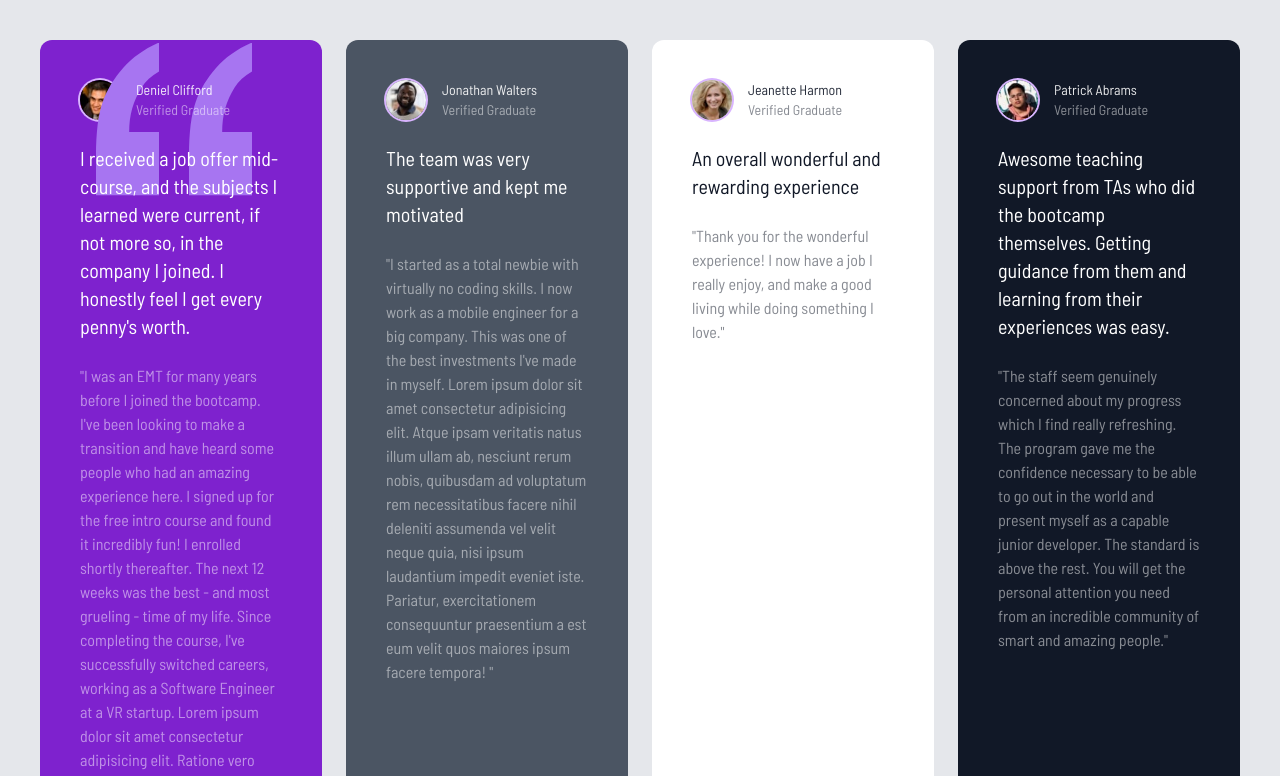
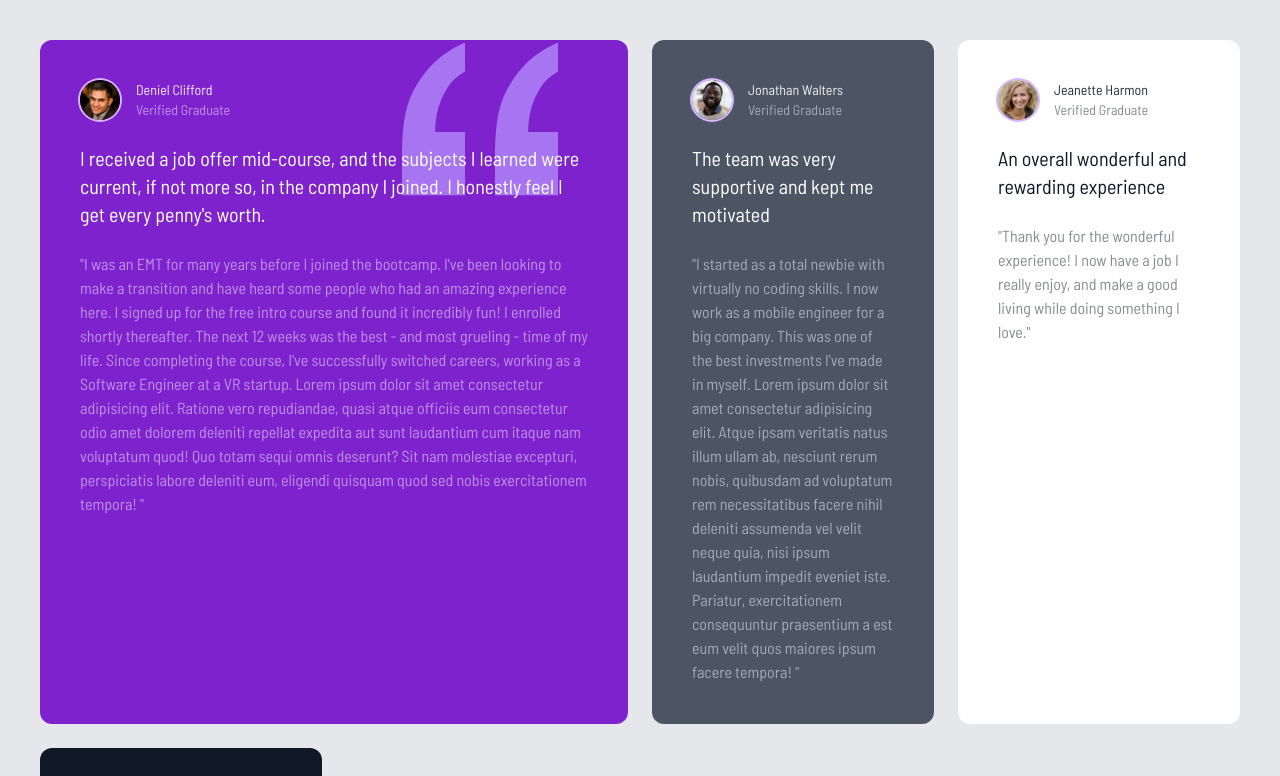
Before and after one commit to MuhammadTurkmen/Testimonial-Grid, a website: page index.html in a window 1280 px wide. Shown: the top 776 px of the page. Drawn offline with Linux system fonts and the light colour scheme.

Commit message:
adding grid

```diff
--- a/index.html
+++ b/index.html
@@ -20,7 +20,7 @@
       <div
         class="grid gap-6 grid-cols-1 text-white md:grid-cols-4 md:grid-rows-2">
         <!-- Box 1 -->
-        <div class="relative p-10 rounded-xl bg-purple-700">
+        <div class="relative p-10 rounded-xl bg-purple-700 md:col-span-2">
           <!-- Quotes Image -->
           <img
             src="images/bg-pattern-quotation.svg"
```
Also changed, not shown: css/style.css.
